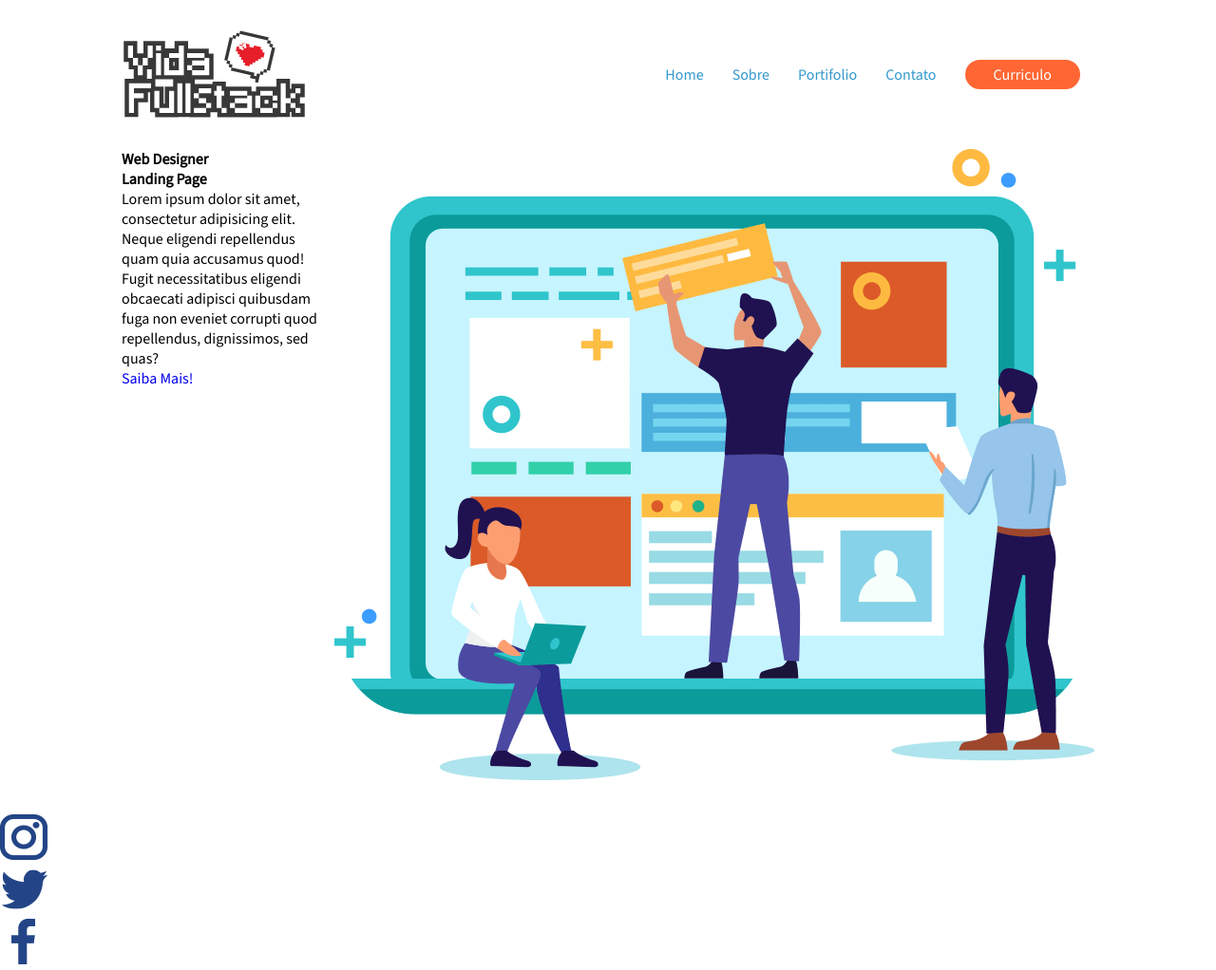
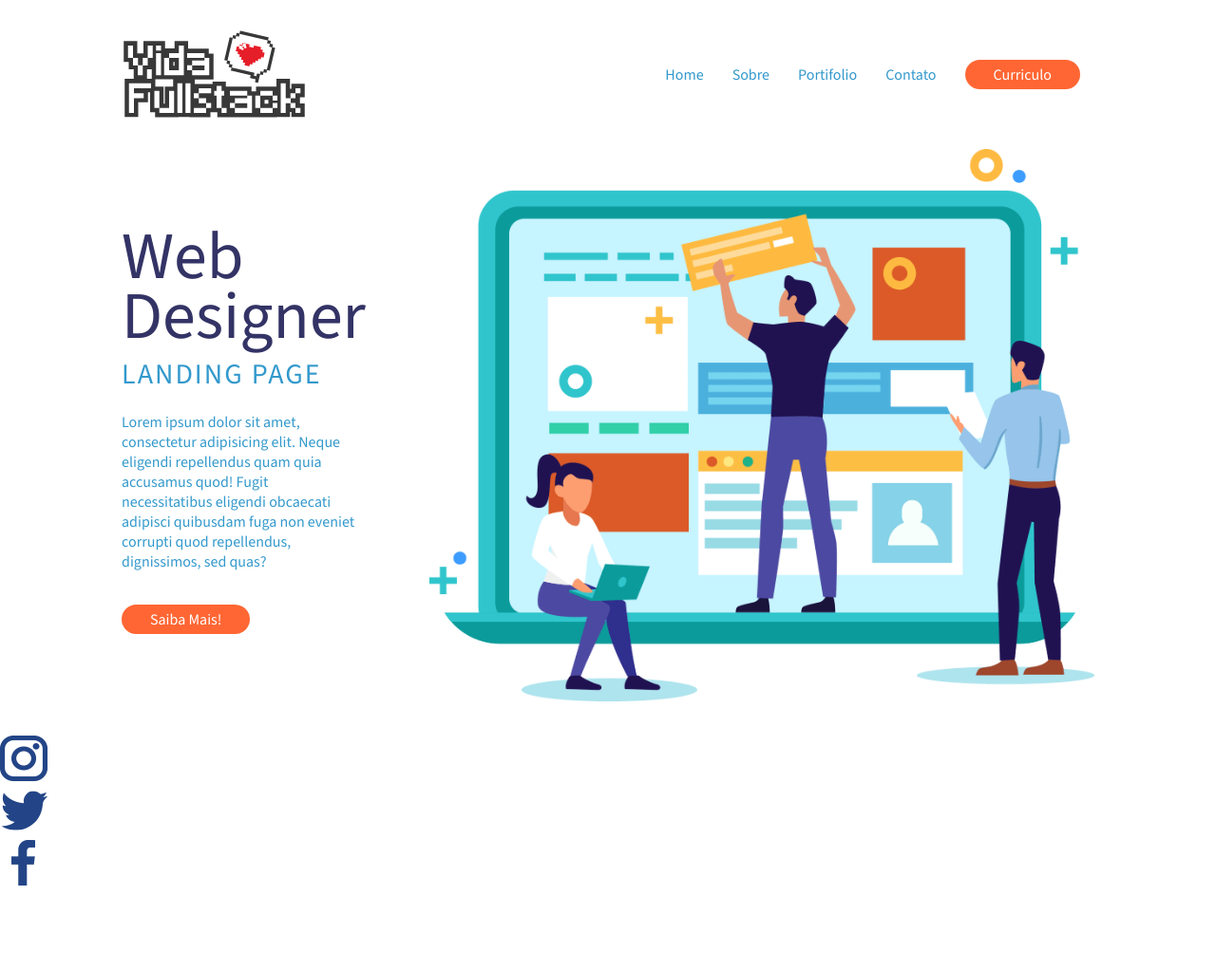
Before and after one commit to afonso-gith/primeiro-site, a plain HTML site: page index.html in a window 1280 px wide. Shown: the whole page at 95% size. After the commit the page ends 939 px from the top, so only its background shows below. Drawn offline with nearby package versions, Linux system fonts and the light colour scheme.

Commit message:
Criação do Main e Arquivos Css para o mesmo

```diff
--- /dev/null
+++ b/assets/css/main.css
@@ -0,0 +1,36 @@
+.sobre-web-design {
+  justify-content: space-between;
+  align-items: center;
+}
+
+.sobre-web-design article {
+  width: 250px;
+}
+
+.sobre-web-design article h1 {
+  font-size: 70px;
+  line-height: 90%;
+  font-weight: 400;
+  color: #333366;
+}
+
+.sobre-web-design article h2,
+.sobre-web-design article p {
+  color: #3399cc;
+}
+
+.sobre-web-design article h2 {
+  font-size: 30px;
+  text-transform: uppercase;
+  letter-spacing: 2px;
+  line-height: 200%;
+
+}
+
+.sobre-web-design article p {
+  margin: 10px 0 40px 0;
+}
+
+.sobre-web-design figcaption img {
+  width: 700px;
+}
--- a/assets/css/style.min.css
+++ b/assets/css/style.min.css
@@ -4,6 +4,7 @@
 /* Reset Css */
 @import "./header.css";
 @import "buttons.css";
+@import "main.css";
 
 * {
   margin: 0;
@@ -11,6 +12,7 @@
   border: 0;
   font-size: 100%;
   font-family: 'Source Sans 3', sans-serif;
+  font-weight: 300;
   vertical-align: baseline;
   text-decoration: none;
 }
--- a/index.html
+++ b/index.html
@@ -30,7 +30,7 @@
   </header>
 
   <main class="container">
-    <section class="row">
+    <section class="row sobre-web-design">
       <article>
         <h1>Web Designer</h1>
         <h2>Landing Page</h2>
@@ -40,7 +40,7 @@
           dignissimos, sed quas?
         </p>
 
-        <a href="#">Saiba Mais!</a>
+        <a href="#" class="btn btn-laranja">Saiba Mais!</a>
       </article>
 
       <figcaption>
```
